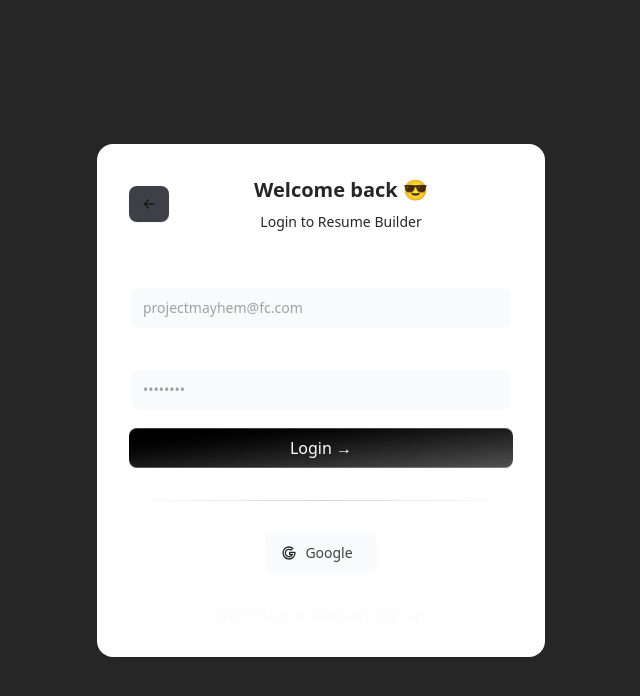
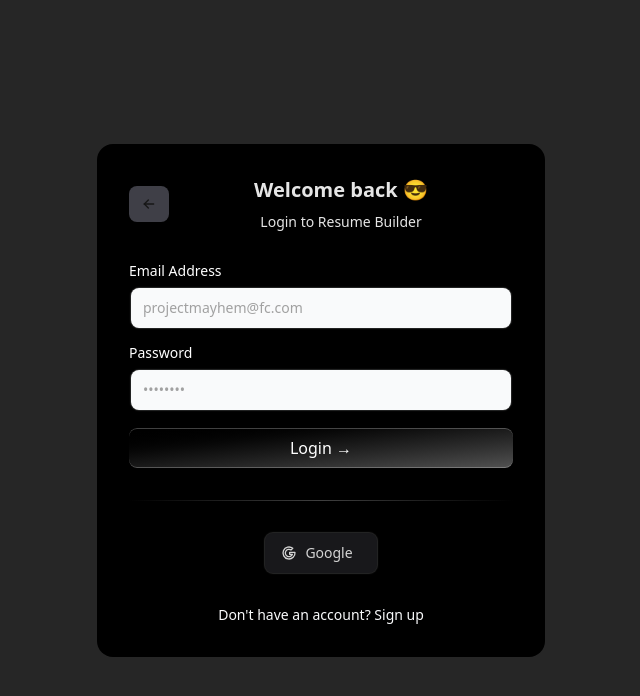
Before and after one commit to AbhijyYdv547/NeuroNote, a Next.js app in the folder apps/web/: page /login in a window 1280 px wide. Shown: the top 696 px of the page, without its empty margins (319-959 px from the left). Built offline with nearby package versions, Linux system fonts and the light colour scheme.

Commit message:
refactor: change the auth pages ui

```diff
--- a/apps/web/components/AuthPage.tsx
+++ b/apps/web/components/AuthPage.tsx
@@ -26,16 +26,16 @@ export default function AuthPage({
   const router = useRouter();
   return (
     <div className="min-h-screen min-w-screen bg-[#262626] flex justify-center items-center">
-      <div className="shadow-input mx-auto w-full max-w-md rounded-none dark:bg-white p-4 md:rounded-2xl md:p-8 bg-black">
+      <div className="shadow-input mx-auto w-full max-w-md rounded-none bg-white p-4 md:rounded-2xl md:p-8 dark:bg-black">
         <div className="flex items-center">
           <div>
             <Button variant={"default"} className="bg-zinc-700" onClick={() => router.push('/')}><IconArrowLeft /></Button>
           </div>
           <div className="flex-1 text-center">
-            <h2 className="text-xl font-bold dark:text-neutral-800 text-neutral-200 text-center">
+            <h2 className="text-xl font-bold text-neutral-800 dark:text-neutral-200 text-center">
               {login ? "Welcome back 😎 " : "Welcome to Resume Builder😊"}
             </h2>
-            <p className="mt-2 max-w-sm mx-auto text-sm dark:text-neutral-800 text-neutral-200 text-center">
+            <p className="mt-2 max-w-sm mx-auto text-sm text-neutral-800 dark:text-neutral-200 text-center">
               {login
                 ? "Login to Resume Builder"
                 : "Start your journey by Registering"}
@@ -87,14 +87,14 @@ export default function AuthPage({
           </button>
 
         </form>
-        <div className="my-8 h-[1px] w-full bg-gradient-to-r from-transparent dark:via-neutral-300 to-transparent via-neutral-700" />
+        <div className="my-8 h-[1px] w-full bg-gradient-to-r from-transparent via-neutral-300 to-transparent dark:via-neutral-700" />
 
         <div className="flex justify-evenly items-center my-8">
-          <button className="group/btn shadow-input relative flex h-10 items-center justify-start space-x-2 rounded-md dark:bg-gray-50 px-4 font-medium text-black bg-zinc-900 shadow-[0px_0px_1px_1px_#262626]"
+          <button className="group/btn shadow-input relative flex h-10 items-center justify-start space-x-2 rounded-md bg-gray-50 px-4 font-medium text-black dark:bg-zinc-900 shadow-[0px_0px_1px_1px_#262626]"
 
           >
-            <IconBrandGoogle className="h-4 w-4 dark:text-neutral-800 text-neutral-300" />
-            <span className="text-sm dark:text-neutral-700 text-neutral-300">
+            <IconBrandGoogle className="h-4 w-4 text-neutral-800 dark:text-neutral-300" />
+            <span className="text-sm text-neutral-700 dark:text-neutral-300">
               Google
             </span>
             <BottomGradient />
@@ -105,7 +105,7 @@ export default function AuthPage({
           <div className="text-center text-sm text-gray-50">
             Don&apos;t have an account?{" "}
             <a
-              onClick={() => router.push("/register")}
+              onClick={() => router.push("/signup")}
               className="underline underline-offset-4 cursor-pointer"
             >
               Sign up
```
